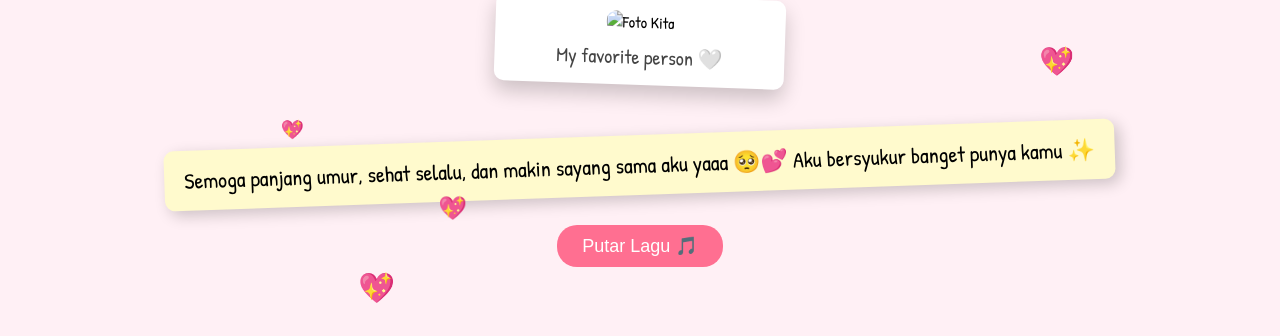
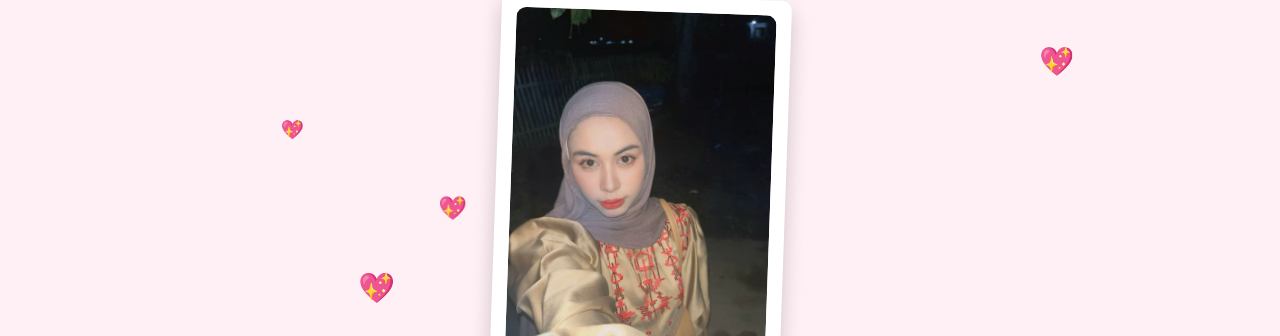
Before and after one commit to 123mrx321/ultah.ayangcantik, a plain HTML site: page index.html in a window 1280 px wide. Shown: the part 173-509 px from the top of the page. Drawn offline with Linux system fonts and the light colour scheme.

Commit message:
Fix image file extension from .jepg to .jpeg

```diff
--- a/index.html
+++ b/index.html
@@ -93,7 +93,7 @@
     <h1>Happy Birthday Sayangku 🎀💖</h1>
 
     <div class="polaroid">
-        <img src="foto.jepg" alt="Foto Kita">
+        <img src="foto.jpeg" alt="Foto Kita">
         <div class="caption">My favorite person 🤍</div>
     </div>
 
```
